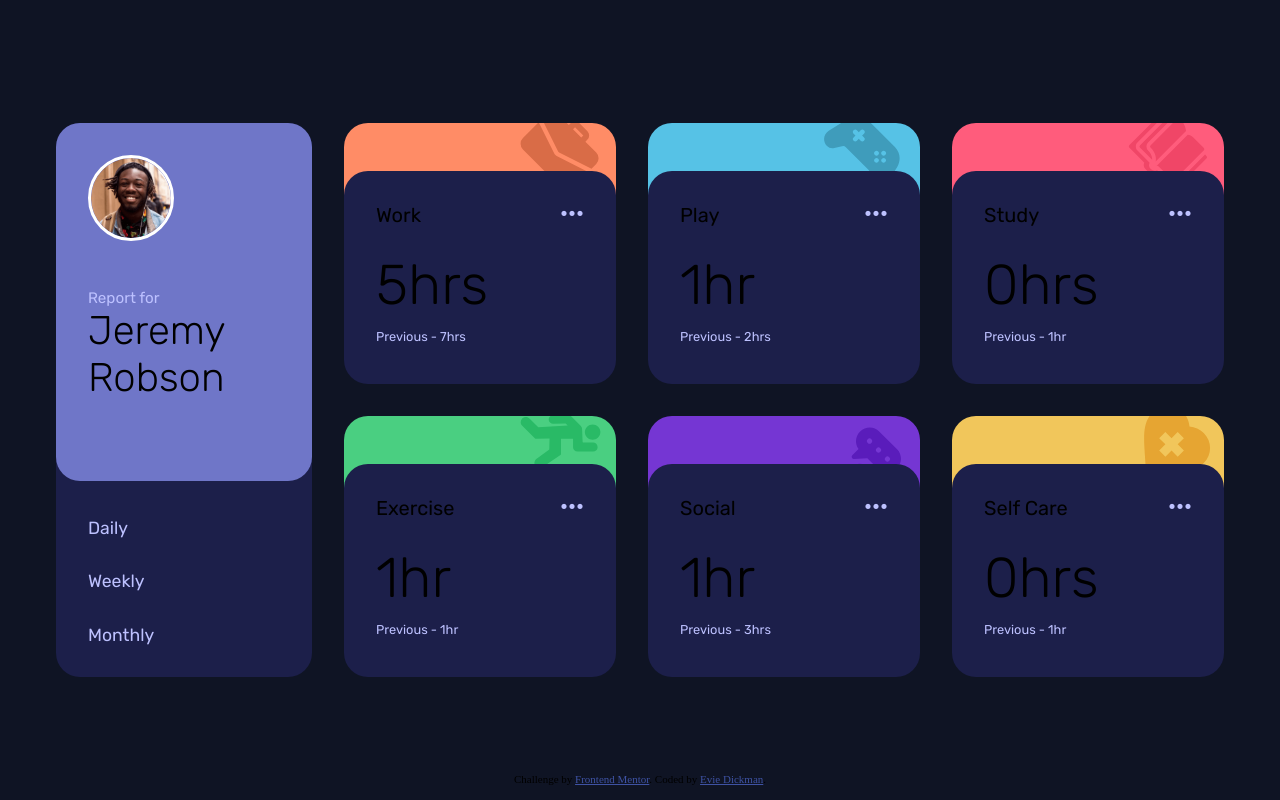
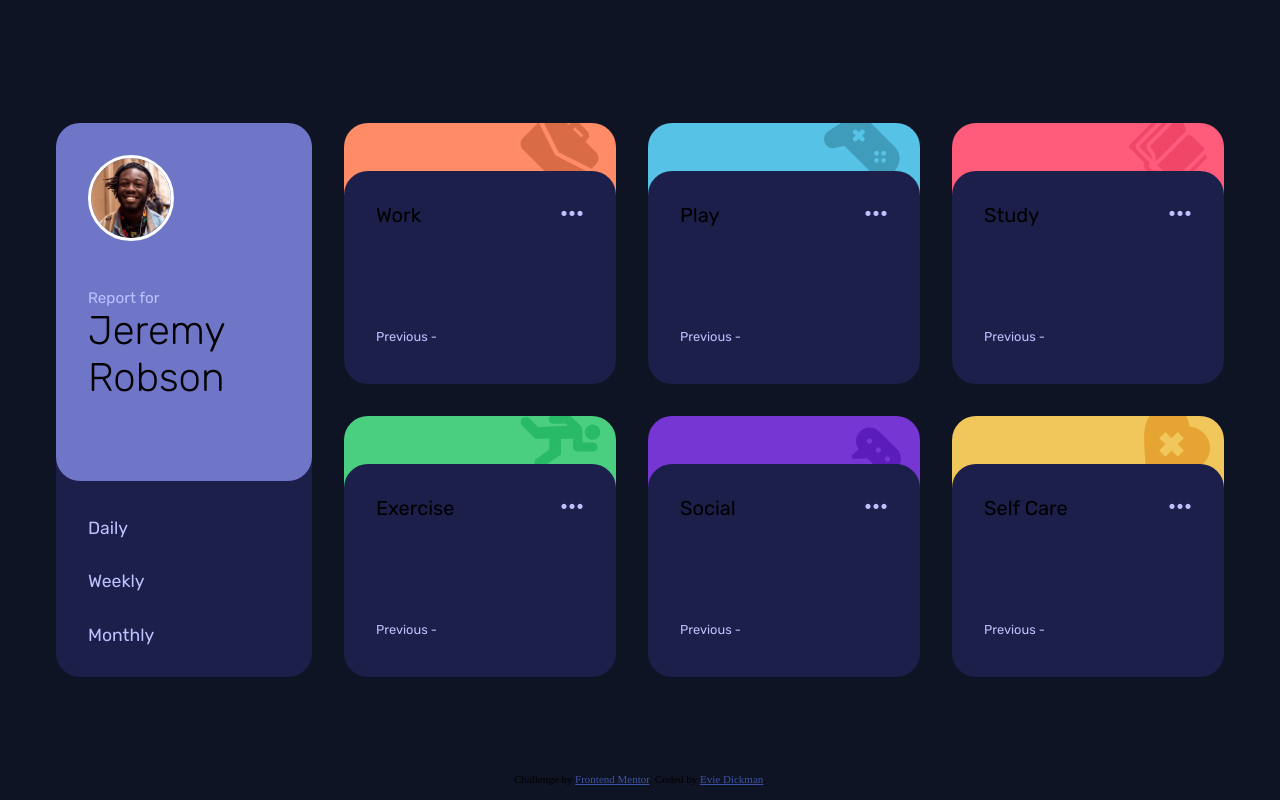
Before and after one commit to General-Evie/time-tracking-dashboard-main, a plain HTML site: page index.html in a window 1280 px wide. Drawn offline with Linux system fonts and the light colour scheme.

Commit message:
javascript ready

```diff
--- a/index.html
+++ b/index.html
@@ -39,16 +39,16 @@
         <div class="button">...</div>
         <h2>Work</h2>
         <div class="daily-card">
-          <p class="hrs" class="daily">5hrs</p> <!-- daily -->
-          <p class="prev" class="daily-prev">Previous - 7hrs</p> <!-- daily -->
+          <p class="hrs"><span class="daily"></span></p> <!-- daily -->
+          <p class="prev">Previous - <span class="daily-prev"></span></p><!-- daily -->
         </div>
         <div class="weekly-card">
-          <p class="hrs" class="weekly">32hrs</p> <!-- weekly -->
-          <p class="prev" class="weekly-prev">Previous - 36hrs</p> <!-- weekly -->
+          <p class="hrs"><span class="weekly"></span></p> <!-- weekly -->
+          <p class="prev">Previous - <span class="weekly-prev"></span></p> <!-- weekly -->
         </div>
         <div class="monthly-card">
-          <p class="hrs" class="monthly">103hrs</p> <!-- monthly -->
-          <p class="prev" class="monthly-prev">Previous - 128hrs</p> <!-- monthly -->
+          <p class="hrs"><span class="monthly"></span></p> <!-- monthly -->
+          <p class="prev">Previous - <span class="monthly-prev"></span></p> <!-- monthly -->
         </div>
       </div>
     </div>
@@ -60,16 +60,16 @@
         <div class="button">...</div>
         <h2>Play</h2>
         <div class="daily-card">
-          <p class="hrs" class="daily">1hr</p> <!-- daily -->
-          <p class="prev" class="daily-prev">Previous - 2hrs</p> <!-- daily -->
+          <p class="hrs"><span class="daily"></span></p> <!-- daily -->
+          <p class="prev">Previous - <span class="daily-prev"></span></p> <!-- daily -->
         </div>
         <div class="weekly-card">
-          <p class="hrs" class="weekly">10hrs</p> <!-- weekly -->
-          <p class="prev" class="weekly-prev">Previous - 8hrs</p> <!-- weekly -->
+          <p class="hrs"><span class="weekly"></span></p> <!-- weekly -->
+          <p class="prev">Previous - <span class="weekly-prev"></span></p> <!-- weekly -->
         </div>
         <div class="monthly-card">
-          <p class="hrs" class="monthly">23hrs</p> <!-- monthly -->
-          <p class="prev" class="monthly-prev">Previous - 29hrs</p> <!-- monthly -->
+          <p class="hrs"><span class="monthly"></span></p> <!-- monthly -->
+          <p class="prev">Previous - <span class="monthly-prev"></span></p> <!-- monthly -->
         </div>
       </div>
     </div>
@@ -81,16 +81,16 @@
         <div class="button">...</div>
         <h2>Study</h2>
         <div class="daily-card">
-          <p class="hrs" class="daily">0hrs</p> <!-- daily -->
-          <p class="prev" class="daily-prev">Previous - 1hr</p> <!-- daily -->
+          <p class="hrs"><span class="daily"></span></p> <!-- daily -->
+          <p class="prev">Previous - <span class="daily-prev"></span></p> <!-- daily -->
         </div>
         <div class="weekly-card">
-          <p class="hrs" class="weekly">4hrs</p> <!-- weekly -->
-          <p class="prev" class="weekly-prev">Previous - 7hrs</p> <!-- weekly -->
+          <p class="hrs"><span class="weekly"></span></p> <!-- weekly -->
+          <p class="prev">Previous - <span class="weekly-prev"></span></p> <!-- weekly -->
         </div>
         <div class="monthly-card">
-          <p class="hrs" class="monthly">13hrs</p> <!-- monthly -->
-          <p class="prev" class="monthly-prev">Previous - 19hrs</p> <!-- monthly -->
+          <p class="hrs"><span class="monthly"></span></p> <!-- monthly -->
+          <p class="prev">Previous - <span class="monthly-prev"></span></p> <!-- monthly -->
         </div>
       </div>
     </div>
@@ -102,16 +102,16 @@
         <div class="button">...</div>
         <h2>Exercise</h2>
         <div class="daily-card">
-          <p class="hrs" class="daily">1hr</p> <!-- daily -->
-          <p class="prev" class="daily-prev">Previous - 1hr</p> <!-- daily -->
+          <p class="hrs"><span class="daily"></span></p> <!-- daily -->
+          <p class="prev">Previous - <span class="daily-prev"></span></p> <!-- daily -->
         </div>
         <div class="weekly-card">
-          <p class="hrs" class="weekly">4hrs</p> <!-- weekly -->
-          <p class="prev" class="weekly-prev">Previous - 5hrs</p> <!-- weekly -->
+          <p class="hrs"><span class="weekly"></span></p> <!-- weekly -->
+          <p class="prev">Previous - <span class="weekly-prev"></span></p> <!-- weekly -->
         </div>
         <div class="monthly-card">
-          <p class="hrs" class="monthly">11hrs</p> <!-- monthly -->
-          <p class="prev" class="monthly-prev">Previous - 18hrs</p> <!-- monthly -->
+          <p class="hrs"><span class="monthly"></span></p> <!-- monthly -->
+          <p class="prev">Previous - <span class="monthly-prev"></span></p> <!-- monthly -->
         </div>
       </div>
     </div>
@@ -123,16 +123,16 @@
         <div class="button">...</div>
         <h2>Social</h2>
         <div class="daily-card">
-          <p class="hrs" class="daily">1hr</p> <!-- daily -->
-          <p class="prev" class="daily-prev">Previous - 3hrs</p> <!-- daily -->
+          <p class="hrs"><span class="daily"></span></p> <!-- daily -->
+          <p class="prev">Previous - <span class="daily-prev"></span></p> <!-- daily -->
         </div>
         <div class="weekly-card">
-          <p class="hrs" class="weekly">5hrs</p> <!-- weekly -->
-          <p class="prev" class="weekly-prev">Previous - 10hrs</p> <!-- weekly -->
+          <p class="hrs"><span class="weekly"></span></p> <!-- weekly -->
+          <p class="prev">Previous - <span class="weekly-prev"></span></p> <!-- weekly -->
         </div>
         <div class="monthly-card">
-          <p class="hrs" class="monthly">21hrs</p> <!-- monthly -->
-          <p class="prev" class="monthly-prev">Previous - 23hrs</p> <!-- monthly -->
+          <p class="hrs"><span class="monthly"></span></p> <!-- monthly -->
+          <p class="prev">Previous - <span class="monthly-prev"></span></p> <!-- monthly -->
         </div>
       </div>
     </div>
@@ -144,16 +144,16 @@
         <div class="button">...</div>
         <h2>Self Care</h2>
         <div class="daily-card">
-          <p class="hrs" class="daily">0hrs</p> <!-- daily -->
-          <p class="prev" class="daily-prev">Previous - 1hr</p> <!-- daily -->
+          <p class="hrs"><span class="daily"></span></p> <!-- daily -->
+          <p class="prev">Previous - <span class="daily-prev"></span></p> <!-- daily -->
         </div>
         <div class="weekly-card">
-          <p class="hrs" class="weekly">2hrs</p> <!-- weekly -->
-          <p class="prev" class="weekly-prev">Previous - 2hrs</p> <!-- weekly -->
+          <p class="hrs"><span class="weekly"></span></p> <!-- weekly -->
+          <p class="prev">Previous - <span class="weekly-prev"></span></p> <!-- weekly -->
         </div>
         <div class="monthly-card">
-          <p class="hrs" class="monthly">7hrs</p> <!-- monthly -->
-          <p class="prev" class="monthly-prev">Previous - 11hrs</p> <!-- monthly -->
+          <p class="hrs"><span class="monthly"></span></p> <!-- monthly -->
+          <p class="prev">Previous - <span class="monthly-prev"></span></p> <!-- monthly -->
         </div>
       </div>
     </div>
```
